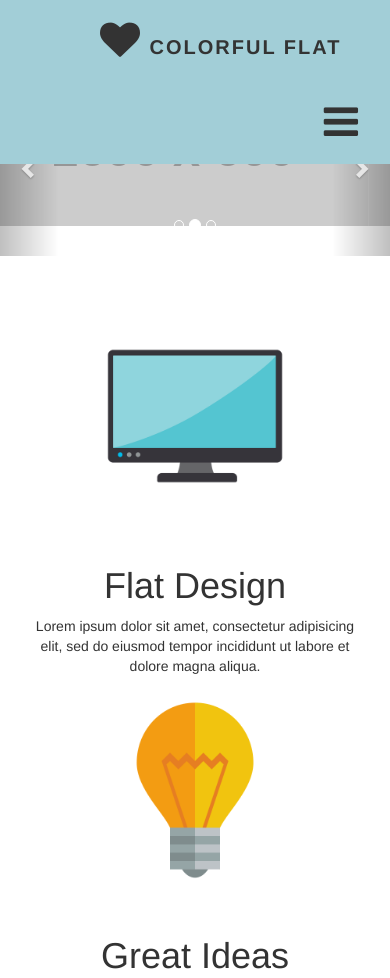
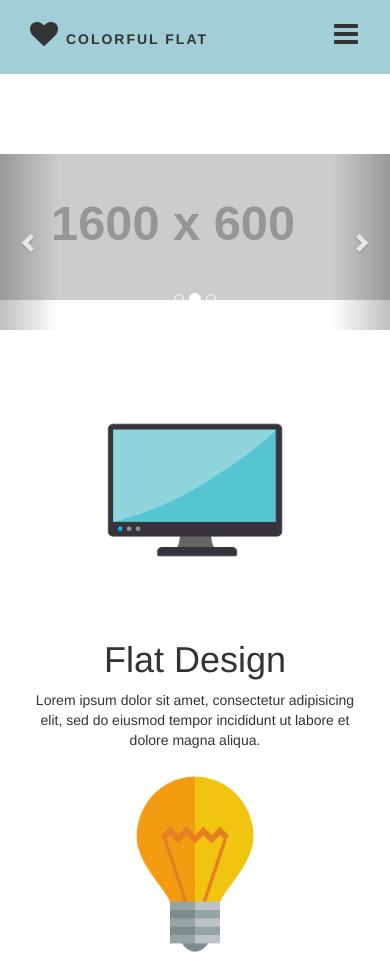
Before and after one commit to danubevictoria/colorfulflat, a plain HTML site: page index.html in a window 390 px wide. Shown: the top 978 px of the page. Drawn offline with nearby package versions, Linux system fonts and the light colour scheme; placeholder pictures from the web are drawn by us.

Commit message:
responsive nav logo

```diff
--- a/css/main.css
+++ b/css/main.css
@@ -20,8 +20,8 @@ img {
 }
 
 nav.nav {
-	position: fixed;
-	z-index: 1;
+	/*position: fixed;
+	z-index: 999;*/
 	width: 100%;
 	margin: 0;
 	white-space: nowrap;
@@ -275,3 +275,11 @@ footer .twitter,
 footer .flickr {
 	background-color: #535353;
 }
+
+/* RESPONSIVE */
+@media (max-width: 480px) {
+	div.nav {
+		font-size: 14px;
+		margin-left: 30px;
+	}
+}
```
